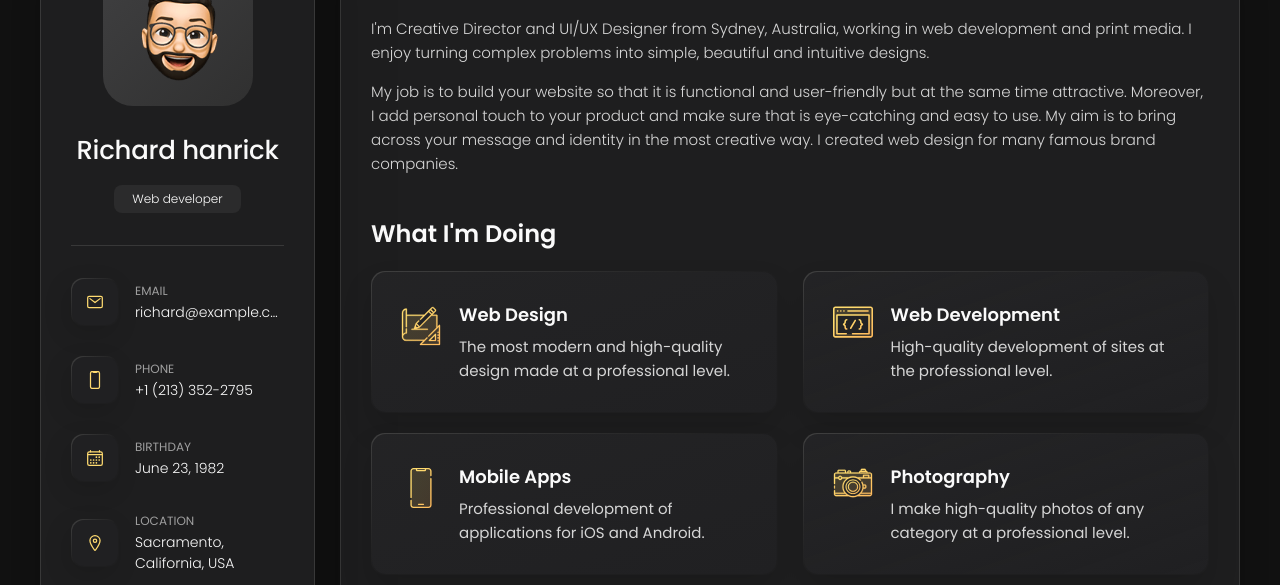
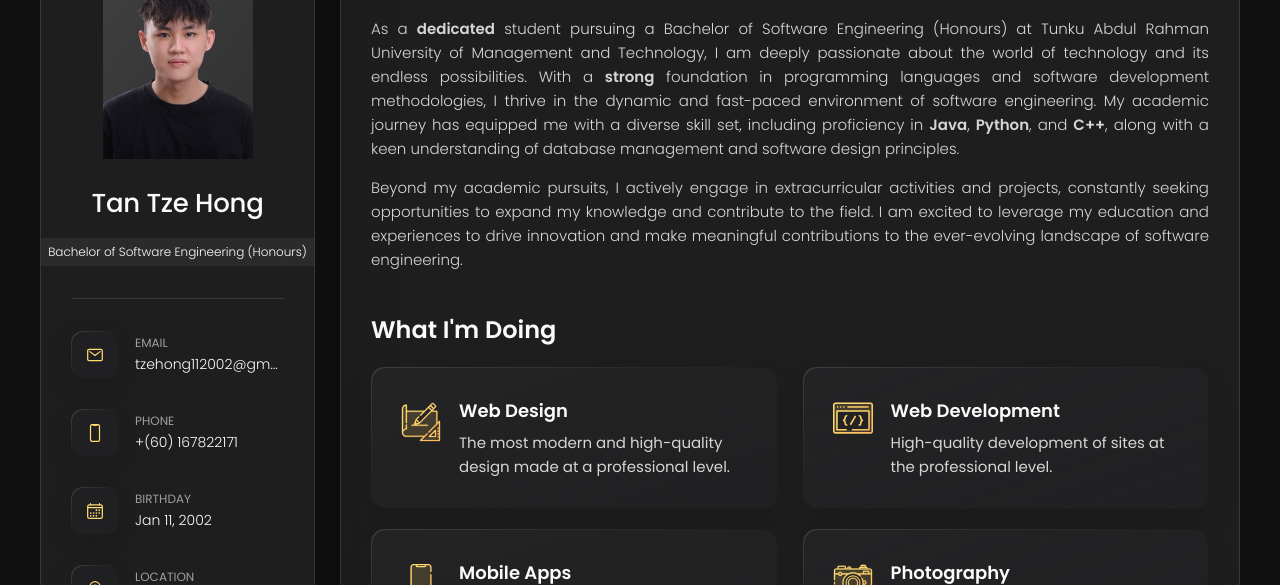
Before and after one commit to Tzehong112002/Introduction.github.io, a plain HTML site: page index.html in a window 1280 px wide. Shown: the part 162-747 px from the top of the page. Drawn offline with nearby package versions, Linux system fonts and the light colour scheme.

Commit message:
Update Personal Details

```diff
--- a/index.html
+++ b/index.html
@@ -5,7 +5,7 @@
   <meta charset="UTF-8">
   <meta http-equiv="X-UA-Compatible" content="IE=edge">
   <meta name="viewport" content="width=device-width, initial-scale=1.0">
-  <title>vCard - Personal Portfolio</title>
+  <title>Tze Hong - Personal Portfolio</title>
 
   <!--
     - favicon
@@ -42,13 +42,13 @@
       <div class="sidebar-info">
 
         <figure class="avatar-box">
-          <img src="./assets/images/my-avatar.png" alt="Richard hanrick" width="80">
+          <img src="./assets/Image_Personal/ProfilePicture.png" alt="Tan Tze Hong" width="80">
         </figure>
 
         <div class="info-content">
-          <h1 class="name" title="Richard hanrick">Richard hanrick</h1>
+          <h1 class="name" title="Tan Tze Hong">Tan Tze Hong</h1>
 
-          <p class="title">Web developer</p>
+          <p class="title">Bachelor of Software Engineering (Honours)</p>
         </div>
 
         <button class="info_more-btn" data-sidebar-btn>
@@ -74,7 +74,7 @@
             <div class="contact-info">
               <p class="contact-title">Email</p>
 
-              <a href="mailto:richard@example.com" class="contact-link">richard@example.com</a>
+              <a href="mailto:tzehong112002@gmail.com" class="contact-link">tzehong112002@gmail.com</a>
             </div>
 
           </li>
@@ -88,7 +88,7 @@
             <div class="contact-info">
               <p class="contact-title">Phone</p>
 
-              <a href="tel:+12133522795" class="contact-link">+1 (213) 352-2795</a>
+              <a href="tel:+6016782171" class="contact-link">+(60) 167822171</a>
             </div>
 
           </li>
@@ -102,7 +102,7 @@
             <div class="contact-info">
               <p class="contact-title">Birthday</p>
 
-              <time datetime="1982-06-23">June 23, 1982</time>
+              <time datetime="1982-06-23">Jan 11, 2002</time>
             </div>
 
           </li>
@@ -116,7 +116,7 @@
             <div class="contact-info">
               <p class="contact-title">Location</p>
 
-              <address>Sacramento, California, USA</address>
+              <address>Penang , Malaysia</address>
             </div>
 
           </li>
@@ -128,19 +128,25 @@
         <ul class="social-list">
 
           <li class="social-item">
-            <a href="#" class="social-link">
-              <ion-icon name="logo-facebook"></ion-icon>
+            <a href="https://github.com/Tzehong112002" class="social-link">
+              <ion-icon name="logo-github"></ion-icon>
             </a>
           </li>
 
           <li class="social-item">
-            <a href="#" class="social-link">
-              <ion-icon name="logo-twitter"></ion-icon>
+            <a href="https://www.linkedin.com/in/tan-tze-hong-4328b3250/" class="social-link">
+              <ion-icon name="logo-linkedin"></ion-icon>
             </a>
           </li>
 
           <li class="social-item">
-            <a href="#" class="social-link">
+            <a href="https://www.reddit.com/user/TTH-112002/" class="social-link">
+              <ion-icon name="logo-reddit"></ion-icon>
+            </a>
+          </li>
+
+          <li class="social-item">
+            <a href="https://www.instagram.com/tth0iill_?igsh=MWJ1enBldmUzdmNzNA%3D%3D&utm_source=qr" class="social-link">
               <ion-icon name="logo-instagram"></ion-icon>
             </a>
           </li>
@@ -208,18 +214,17 @@
         </header>
 
         <section class="about-text">
-          <p>
-            I'm Creative Director and UI/UX Designer from Sydney, Australia, working in web development and print media.
-            I enjoy
-            turning complex problems into simple, beautiful and intuitive designs.
+          <p style="text-align: justify;">
+            As a <strong>dedicated</strong> student pursuing a Bachelor of Software Engineering (Honours) at Tunku Abdul Rahman University of Management and Technology,
+            I am deeply passionate about the world of technology and its endless possibilities. With a <strong>strong</strong> foundation in programming languages and
+            software development methodologies, I thrive in the dynamic and fast-paced environment of software engineering. My academic journey has equipped
+            me with a diverse skill set, including proficiency in <strong>Java</strong>, <strong>Python</strong>, and <strong>C++</strong>, along with a keen understanding of database management and software design principles.
           </p>
 
-          <p>
-            My job is to build your website so that it is functional and user-friendly but at the same time attractive.
-            Moreover, I
-            add personal touch to your product and make sure that is eye-catching and easy to use. My aim is to bring
-            across your
-            message and identity in the most creative way. I created web design for many famous brand companies.
+          <p style="text-align: justify;">
+            Beyond my academic pursuits, I actively engage in extracurricular activities and projects, constantly seeking opportunities to expand my knowledge
+            and contribute to the field. I am excited to leverage my education and experiences to drive innovation and make meaningful contributions to the
+            ever-evolving landscape of software engineering.
           </p>
         </section>
 
```
Also changed, not shown: assets/Image_Personal/ProfilePicture.png (added).
